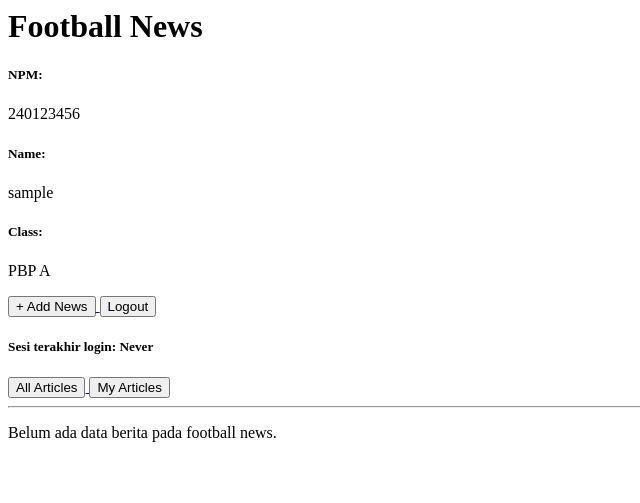
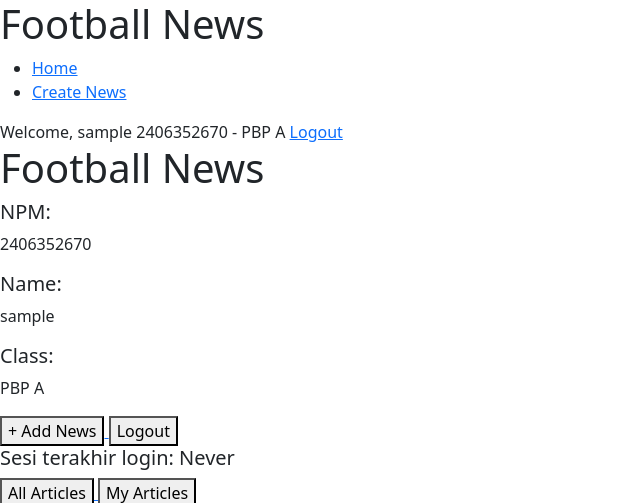
Before and after one commit to chazelnut/football-news, a Django app: page / in a window 1280 px wide. Shown: the top 503 px of the page, without its empty margins (0-640 px from the left). Run offline with Django 5.2, Linux system fonts and the light colour scheme; the visitor is signed in with stand-in values (Sample User, id 1); data that the repository does not hold is empty.

Commit message:
completed tutorial 4

```diff
--- a/main/templates/main.html
+++ b/main/templates/main.html
@@ -1,3 +1,6 @@
+{% extends 'base.html' %}
+{% block content %}
+{% include 'navbar.html' %}
 <h1>Football News</h1>
 
 <h5>NPM: </h5>
@@ -48,10 +51,25 @@
 
  <p>{{ news.content|truncatewords:25 }}...</p>
 
-  <p><a href="{% url 'main:show_news' news.id %}"><button>Read More</button></a></p>
+ <p>
+     <a href="{% url 'main:show_news' news.id %}"><button>Read More</button></a>
+     {% if user.is_authenticated and news.user == user %}
+     <a href="{% url 'main:edit_news' news.pk %}">
+         <button>
+             Edit
+         </button>
+     </a>
+     <a href="{% url 'main:delete_news' news.pk %}">
+      <button>
+          Delete
+      </button>
+  </a>
+     {% endif %}
+ </p>
+
 </div>
-
 <hr>
 {% endfor %}
 
 {% endif %}
+{% endblock content%}
--- a/main/urls.py
+++ b/main/urls.py
@@ -1,5 +1,5 @@
 from django.urls import path
-from main.views import show_main, create_news, show_news, show_xml, show_json, show_xml_by_id, show_json_by_id, register, login_user, logout_user
+from main.views import show_main, create_news, show_news, show_xml, show_json, show_xml_by_id, show_json_by_id, register, login_user, logout_user, edit_news, delete_news
 
 
 
@@ -16,4 +16,6 @@
     path('register/', register, name='register'),
     path('login/', login_user, name='login'),
     path('logout/', logout_user, name='logout'),
+    path('news/<uuid:id>/edit', edit_news, name='edit_news'),
+    path('news/<uuid:id>/delete', delete_news, name='delete_news'),
 ]
--- a/main/views.py
+++ b/main/views.py
@@ -23,7 +23,7 @@
         news_list = News.objects.filter(user=request.user)
 
     context = {
-        'npm': '240123456',
+        'npm': '2406352670',
         'name': request.user.username,
         'class': 'PBP A',
         'news_list': news_list,
@@ -116,3 +116,21 @@
     response = HttpResponseRedirect(reverse('main:login'))
     response.delete_cookie('last_login')
     return response
+
+def edit_news(request, id):
+    news = get_object_or_404(News, pk=id)
+    form = NewsForm(request.POST or None, instance=news)
+    if form.is_valid() and request.method == 'POST':
+        form.save()
+        return redirect('main:show_main')
+
+    context = {
+        'form': form
+    }
+
+    return render(request, "edit_news.html", context)
+
+def delete_news(request, id):
+    news = get_object_or_404(News, pk=id)
+    news.delete()
+    return HttpResponseRedirect(reverse('main:show_main'))
--- a/templates/base.html
+++ b/templates/base.html
@@ -2,9 +2,14 @@
 <!DOCTYPE html>
 <html lang="en">
 <head>
-    <meta charset="UTF-8" />
-    <meta name="viewport" content="width=device-width, initial-scale=1.0" />
-    {% block meta %} {% endblock meta %}
+    {% block meta %}
+        <meta charset="UTF-8" />
+        <meta name="viewport" content="width=device-width, initial-scale=1.0" />
+    {% endblock meta %}
+    <link href="https://cdn.jsdelivr.net/npm/bootstrap@5.3.2/dist/css/bootstrap.min.css" rel="stylesheet" integrity="sha384-T3c6CoIi6uLrA9TneNEoa7RxnatzjcDSCmG1MXxSR1GAsXEV/Dwwykc2MPK8M2HN" crossorigin="anonymous">
+    <script src="https://code.jquery.com/jquery-3.6.0.min.js" integrity="sha384-KyZXEAg3QhqLMpG8r+J4jsl5c9zdLKaUk5Ae5f5b1bw6AUn5f5v8FZJoMxm6f5cH1" crossorigin="anonymous"></script>
+    <script src="https://cdn.jsdelivr.net/npm/@popperjs/core@2.11.8/dist/umd/popper.min.js" integrity="sha384-I7E8VVD/ismYTF4hNIPjVp/Zjvgyol6VFvRkX/vR+Vc4jQkC+hVqc2pM8ODewa9r" crossorigin="anonymous"></script>
+    <script src="https://cdn.jsdelivr.net/npm/bootstrap@5.3.2/dist/js/bootstrap.min.js" integrity="sha384-BBtl+eGJRgqQAUMxJ7pMwbEyER4l1g+O15P+16Ep7Q9Q+zqX6gSbd85u4mG4QzX+" crossorigin="anonymous"></script>
 </head>
 
 <body>
--- /dev/null
+++ b/templates/navbar.html
@@ -0,0 +1,21 @@
+<nav>
+  <h1>Football News</h1>
+
+  <ul>
+    <li><a href="/">Home</a></li>
+    <li><a href="{% url 'main:create_news' %}">Create News</a></li>
+  </ul>
+
+  {% if user.is_authenticated %}
+    <div>
+      <span>Welcome, {{ name|default:user.username }}</span>
+      <span>{{ npm|default:"Student" }} - {{ class|default:"Class" }}</span>
+      <a href="{% url 'main:logout' %}">Logout</a>
+    </div>
+  {% else %}
+    <div>
+      <a href="{% url 'main:login' %}">Login</a>
+      <a href="{% url 'main:register' %}">Register</a>
+    </div>
+  {% endif %}
+</nav>
```
Also changed, not shown: football_news/settings.py (+7 -0 lines), main/templates/edit_news.html (added, +22 -0 lines). Lines whose indentation alone changed are shown as unchanged.
